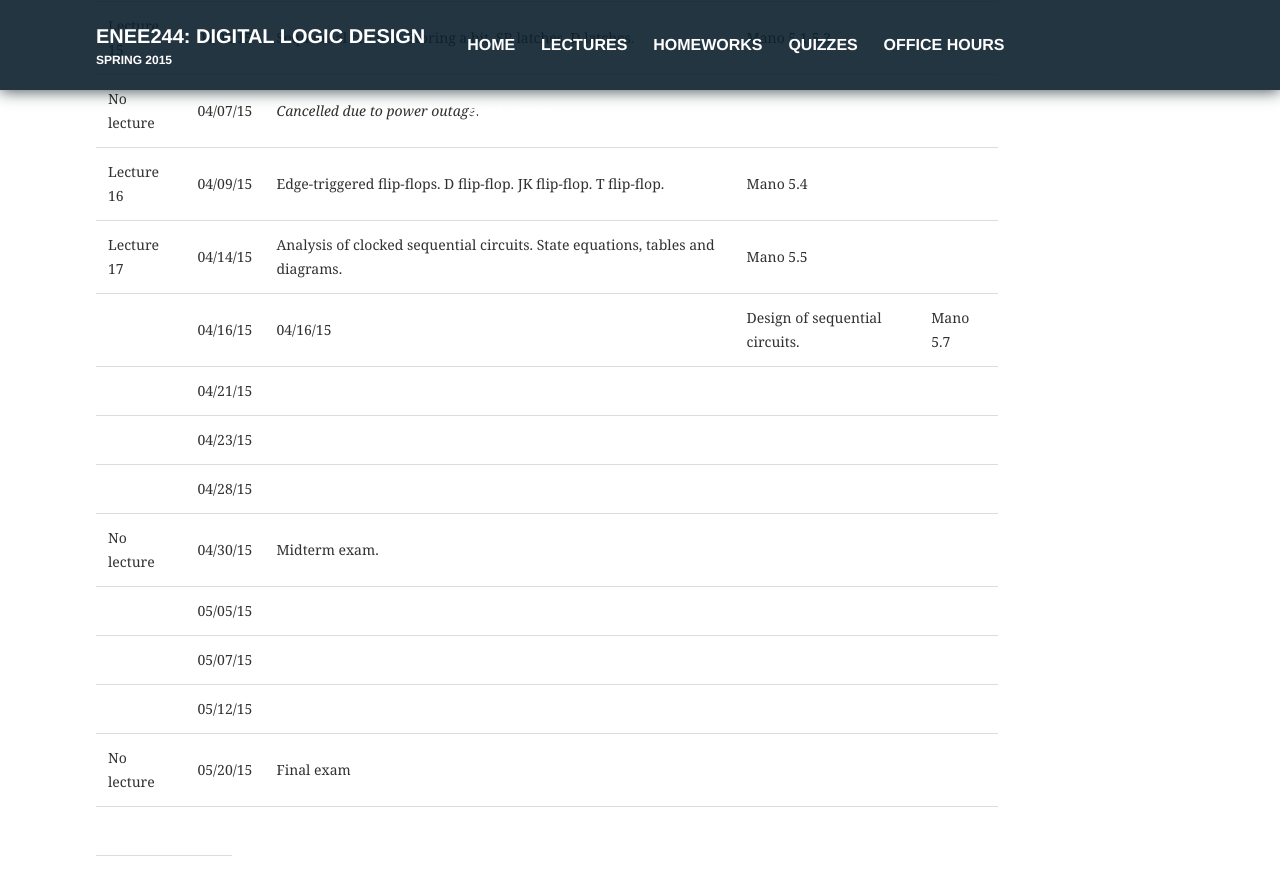
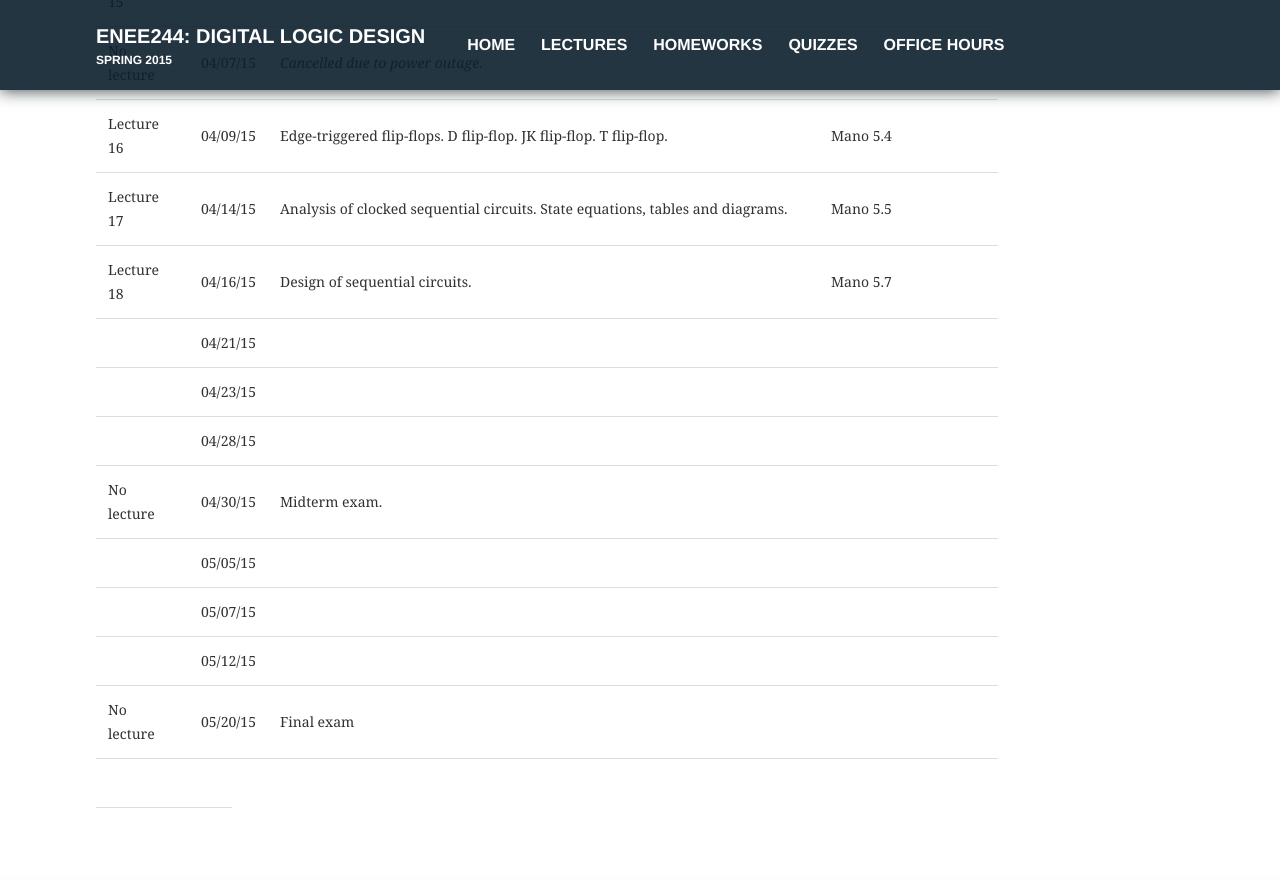
Before and after one commit to enee244/enee244.github.io, a Jekyll site: the page built from lectures/index.md, in a window 1280 px wide and 900 px high, scrolled down 1797 px. Shown: the top 895 px of the window. Built offline with Jekyll 4.4.1, drawn with Linux system fonts in a browser that asks for light colours.

Commit message:
Update index.md

```diff
--- a/lectures/index.md
+++ b/lectures/index.md
@@ -33,7 +33,7 @@ published: true
 |No lecture |04/07/15 | *Cancelled due to power outage*. |
 |Lecture 16 |04/09/15 | Edge-triggered flip-flops. D flip-flop. JK flip-flop. T flip-flop.| Mano 5.4
 |Lecture 17 |04/14/15 | Analysis of clocked sequential circuits. State equations, tables and diagrams. | Mano 5.5
-||04/16/15 | 04/16/15 | Design of sequential circuits. | Mano 5.7
+|Lecture 18 |04/16/15 | Design of sequential circuits. | Mano 5.7
 ||04/21/15 |  |
 ||04/23/15 ||
 ||04/28/15 ||
```
